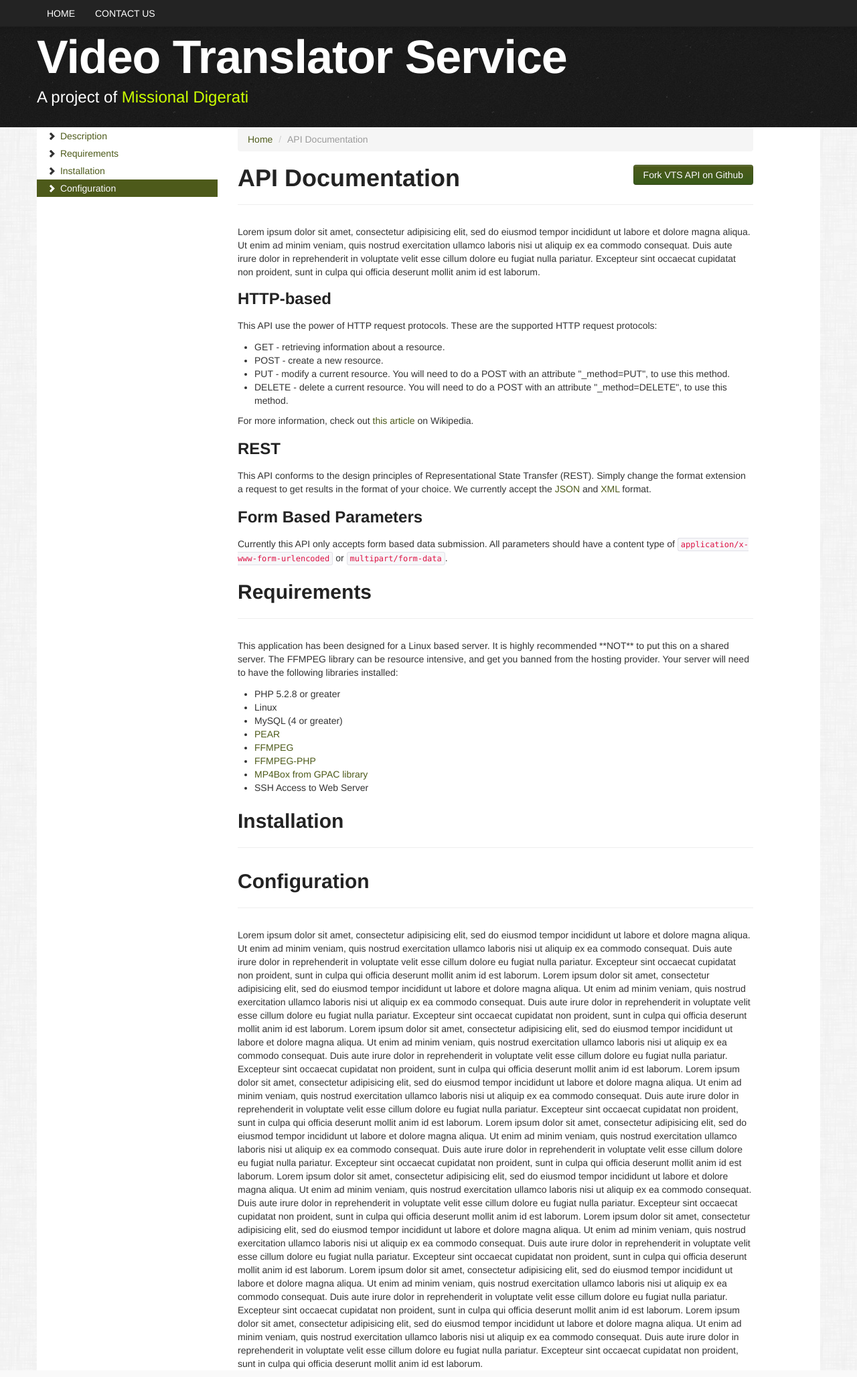
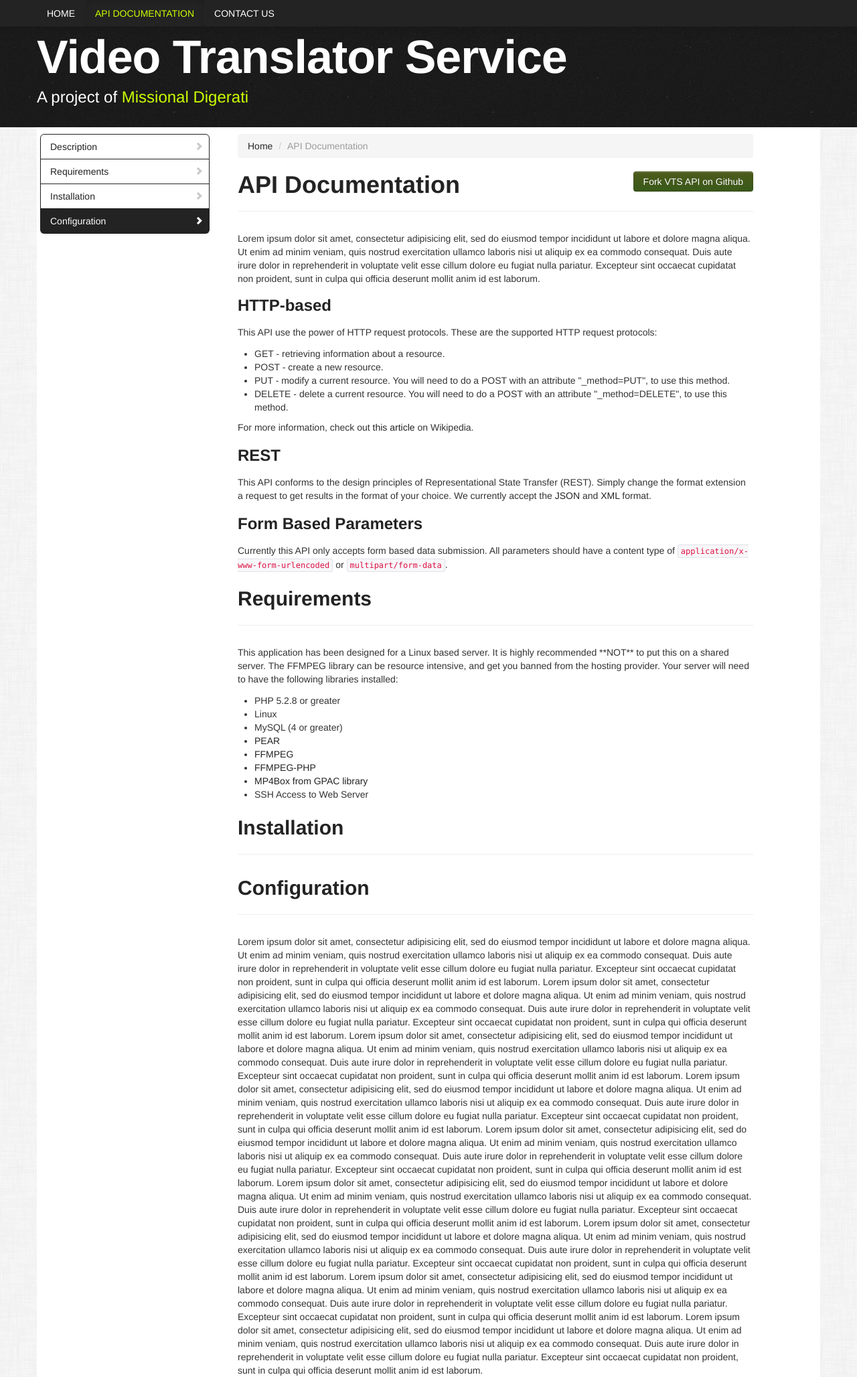
Before and after one commit to MissionalDigerati/vts_docs, a PHP site: page /docs/v1/api/overview in a window 1280 px wide. Shown: the whole page at 67% size. Run offline with PHP 8.4, Linux system fonts and the light colour scheme; some libraries are stand-ins or nearby versions.

Commit message:
Added sidebar nav to docs.

```diff
--- a/javascript/application.js
+++ b/javascript/application.js
@@ -20,8 +20,16 @@
   *
   */
 $(document).ready(function() {
+	var $window = $(window);
 	$('.popover_link').popover({trigger: 'click', placement: 'top'});
 	$('.popover_link').click(function() {
 		return false;
 	});
+	// side bar
+  $('.docs-sidenav').affix({
+    offset: {
+      top: function () { return $window.width() <= 980 ? 290 : 210 }
+    , bottom: 270
+    }
+  });
 });
--- a/partials/main_nav.inc.php
+++ b/partials/main_nav.inc.php
@@ -37,6 +37,7 @@ $taglineText = (isset($taglineText)) ? $taglineText : 'A project of <a href="htt
 				<div class="nav-collapse">
 					<ul class="nav">
 						<li<?php if($requestedUrl ==''){ echo ' class="active"'; } ?>><a href="/">Home</a></li>
+						<li<?php if($requestedUrl =='docs/v1/api/overview'){ echo ' class="active"'; } ?>><a href="/docs/v1/api/overview">API Documentation</a></li>
 						<li><a href="http://www.missionaldigerati.org/contact-us" target="_blank">Contact Us</a></li>
 					</ul>
 					<div class="clearfix"></div>
--- a/stylesheets/compiled/application.css
+++ b/stylesheets/compiled/application.css
@@ -47,4 +47,17 @@ h4{font-size:16px;font-style:italic;margin-bottom:5px;}
 form#submit_idea_form div.phone_number{display:none;}
 form#contact_us_form div.city,form#contribute_skills_form div.city{display:none;}
 fieldset p{padding-top:10px;}
-@media (max-width:975px){div.donate{display:none;} li.contribute-link{display:list-item !important;}}
+.docs{margin-top:10px;}
+.span3{min-height:1px;}
+.docs-sidenav{width:223px;margin:10px 0 0 5px;padding:0;-webkit-border-radius:6px;-moz-border-radius:6px;border-radius:6px;-webkit-box-shadow:0 1px 4px rgba(0, 0, 0, 0.065);-moz-box-shadow:0 1px 4px rgba(0, 0, 0, 0.065);box-shadow:0 1px 4px rgba(0, 0, 0, 0.065);}
+.docs-sidenav>li>a{display:block;*width:190px;margin:0 0 -1px;padding:8px 14px;border:1px solid #242424;}
+.docs-sidenav>li:first-child>a{-webkit-border-radius:6px 6px 0 0;-moz-border-radius:6px 6px 0 0;border-radius:6px 6px 0 0;}
+.docs-sidenav>li:last-child>a{-webkit-border-radius:0 0 6px 6px;-moz-border-radius:0 0 6px 6px;border-radius:0 0 6px 6px;}
+.docs-sidenav>.active>a{position:relative;z-index:2;padding:9px 15px;border:0;text-shadow:0 1px 0 rgba(0, 0, 0, 0.15);-webkit-box-shadow:inset 1px 0 0 rgba(0, 0, 0, 0.1),inset -1px 0 0 rgba(0, 0, 0, 0.1);-moz-box-shadow:inset 1px 0 0 rgba(0, 0, 0, 0.1),inset -1px 0 0 rgba(0, 0, 0, 0.1);box-shadow:inset 1px 0 0 rgba(0, 0, 0, 0.1),inset -1px 0 0 rgba(0, 0, 0, 0.1);}
+.docs-sidenav .icon-chevron-right{float:right;margin-top:2px;margin-right:-6px;opacity:.25;}
+.docs-sidenav>li>a:hover{background-color:#f5f5f5;}
+.docs-sidenav a:hover .icon-chevron-right{opacity:.5;}
+.docs-sidenav .active .icon-chevron-right,.docs-sidenav .active a:hover .icon-chevron-right{background-image:url("/vendor/bootstrap/images/glyphicons-halflings-white.png");opacity:1;}
+.docs-sidenav.affix{top:40px;}
+.docs-sidenav.affix-bottom{position:absolute;top:auto;bottom:270px;}
+@media (min-width:1200px){.docs-sidenav{width:253px;margin-left:5px;}}@media (max-width:980px){.docs-sidenav{top:0;margin-top:10px;margin-right:0;}}@media (min-width:768px) and (max-width:980px){.docs-sidenav{width:166px;margin-top:10px;margin-right:0;} .docs-sidenav.affix{top:0;}}@media (max-width:768px){.docs-sidenav{width:auto;margin-bottom:20px;margin-right:0;} .docs-sidenav.affix{position:static;width:auto;top:0;}}
--- a/stylesheets/less/additional_variables.less
+++ b/stylesheets/less/additional_variables.less
@@ -24,11 +24,12 @@
 @mdPrimaryColor:					#232323;
 @mdAltColor1:							#EBEBEB;// Grey like
 @mdAltColor2:							#ccdd87;// beige like
-@mdAltColor3:							#4d5a1a;// redish
+@mdAltColor3:							#383838;
 @mdAltColor4:							#ecff9d;// light yellow
 @mdLightPrimaryShade:			#EBEBEB;
+@btnPrimaryBackground:		#4d5a1a;
 @navbarLinkColorHover:		@mdSecondaryColor;
-@linkColor:								@mdAltColor3;
-@linkColorHover:					@mdPrimaryColor;
+@linkColor:								@mdPrimaryColor;
+@linkColorHover:					@mdAltColor3;
 @iconSpritePath:          "/vendor/bootstrap/images/glyphicons-halflings.png";
 @iconWhiteSpritePath:     "/vendor/bootstrap/images/glyphicons-halflings-white.png";
--- a/stylesheets/less/application.less
+++ b/stylesheets/less/application.less
@@ -328,14 +328,135 @@ fieldset p {
 	padding-top: 10px;
 }
 
-/* hide and show nav*/
-@media (max-width: 975px) {
+.docs {
+	margin-top: 10px;
+}
 
-	div.donate {
-		display: none;
-	}
+/* Sidenav for Docs
+-------------------------------------------------- */
 
-	li.contribute-link {
-		display: list-item !important;
-	}
+/* prevent column from collapsing when affixing */
+.span3 {
+  min-height: 1px;
 }
+
+.docs-sidenav {
+  width: 223px;
+  margin: 10px 0 0 5px;
+  padding: 0;
+  -webkit-border-radius: 6px;
+     -moz-border-radius: 6px;
+          border-radius: 6px;
+  -webkit-box-shadow: 0 1px 4px rgba(0,0,0,.065);
+     -moz-box-shadow: 0 1px 4px rgba(0,0,0,.065);
+          box-shadow: 0 1px 4px rgba(0,0,0,.065);
+}
+.docs-sidenav > li > a {
+  display: block;
+  *width: 190px;
+  margin: 0 0 -1px;
+  padding: 8px 14px;
+  border: 1px solid #242424;
+}
+.docs-sidenav > li:first-child > a {
+  -webkit-border-radius: 6px 6px 0 0;
+     -moz-border-radius: 6px 6px 0 0;
+          border-radius: 6px 6px 0 0;
+}
+.docs-sidenav > li:last-child > a {
+  -webkit-border-radius: 0 0 6px 6px;
+     -moz-border-radius: 0 0 6px 6px;
+          border-radius: 0 0 6px 6px;
+}
+.docs-sidenav > .active > a {
+  position: relative;
+  z-index: 2;
+  padding: 9px 15px;
+  border: 0;
+  text-shadow: 0 1px 0 rgba(0,0,0,.15);
+  -webkit-box-shadow: inset 1px 0 0 rgba(0,0,0,.1), inset -1px 0 0 rgba(0,0,0,.1);
+     -moz-box-shadow: inset 1px 0 0 rgba(0,0,0,.1), inset -1px 0 0 rgba(0,0,0,.1);
+          box-shadow: inset 1px 0 0 rgba(0,0,0,.1), inset -1px 0 0 rgba(0,0,0,.1);
+}
+/* Chevrons */
+.docs-sidenav .icon-chevron-right {
+  float: right;
+  margin-top: 2px;
+  margin-right: -6px;
+  opacity: .25;
+}
+.docs-sidenav > li > a:hover {
+  background-color: #f5f5f5;
+}
+.docs-sidenav a:hover .icon-chevron-right {
+  opacity: .5;
+}
+.docs-sidenav .active .icon-chevron-right,
+.docs-sidenav .active a:hover .icon-chevron-right {
+  background-image: url(@iconWhiteSpritePath);
+  opacity: 1;
+}
+.docs-sidenav.affix {
+  top: 40px;
+}
+.docs-sidenav.affix-bottom {
+  position: absolute;
+  top: auto;
+  bottom: 270px;
+}
+
+/* Responsive
+-------------------------------------------------- */
+
+/* Desktop large
+------------------------- */
+@media (min-width: 1200px) {
+  .docs-sidenav {
+    width: 253px;
+		margin-left: 5px;
+  }
+}
+
+/* Desktop
+------------------------- */
+@media (max-width: 980px) {
+  /* When affixed, space properly */
+  .docs-sidenav {
+    top: 0;
+    margin-top: 10px;
+    margin-right: 0;
+  }
+}
+
+/* Tablet to desktop
+------------------------- */
+@media (min-width: 768px) and (max-width: 980px) {
+
+  /* Adjust sidenav width */
+  .docs-sidenav {
+    width: 166px;
+    margin-top: 10px;
+    margin-right: 0;
+  }
+  .docs-sidenav.affix {
+    top: 0;
+  }
+}
+
+/* Tablet
+------------------------- */
+@media (max-width: 768px) {
+
+  /* Sidenav */
+  .docs-sidenav {
+    width: auto;
+    margin-bottom: 20px;
+    margin-right: 0;
+  }
+  .docs-sidenav.affix {
+    position: static;
+    width: auto;
+    top: 0;
+  }
+
+}
```
Also changed, not shown: stylesheets/compiled/custom_bootstrap.css.
